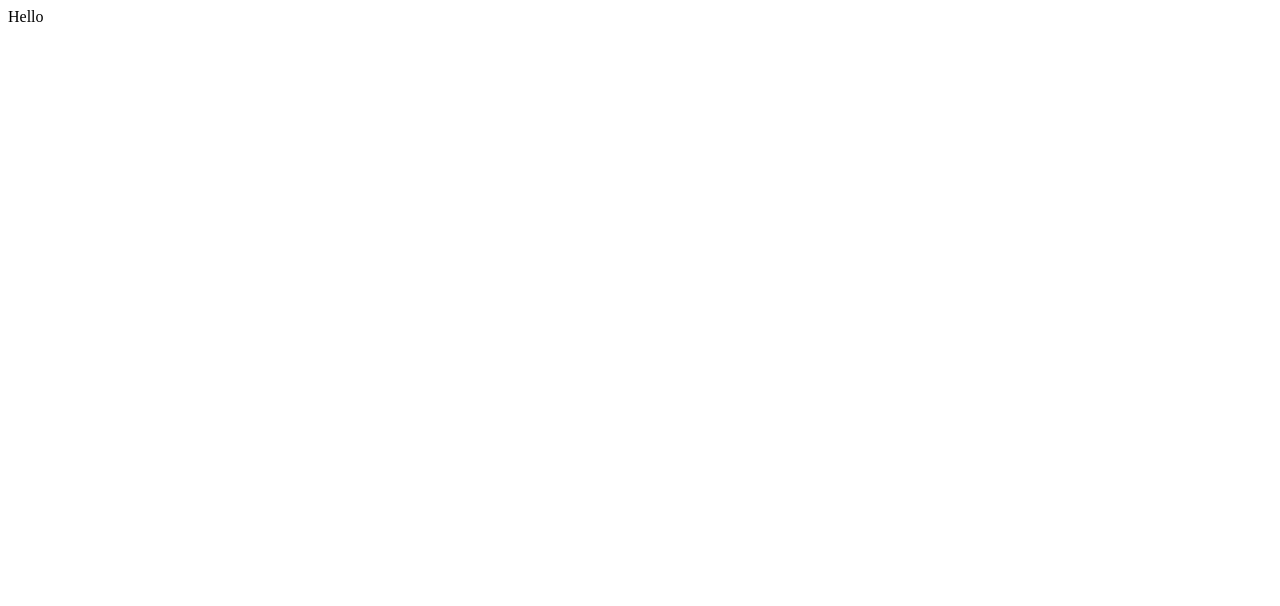
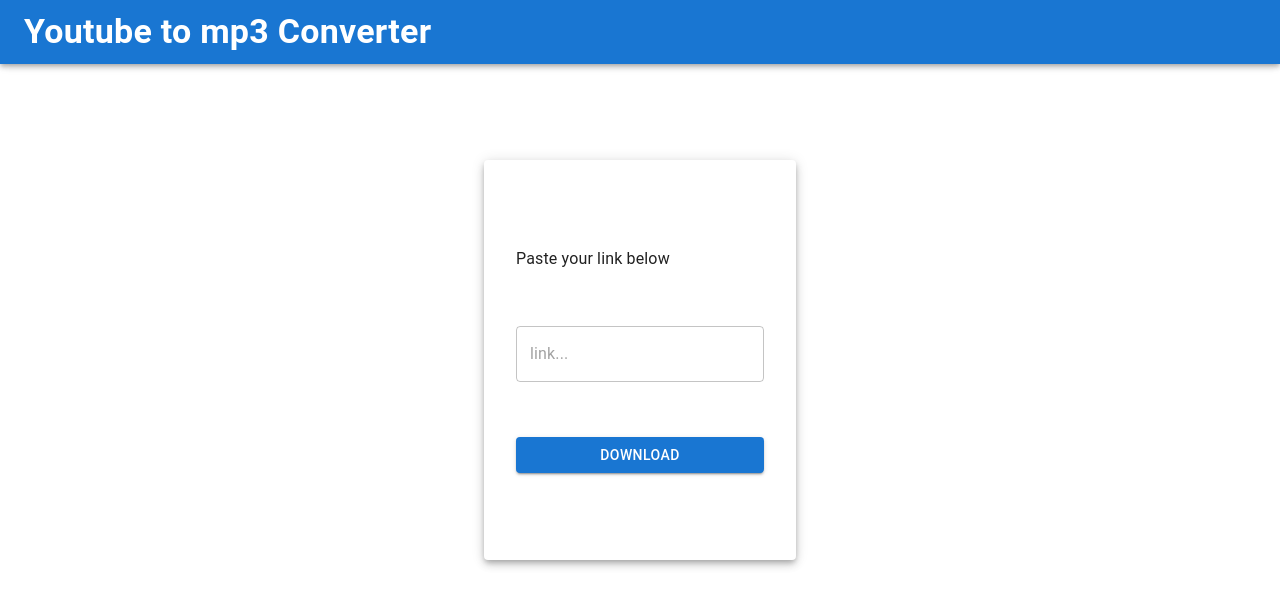
Before and after one commit to HeavyCrawFish/ytmp3, a React (Vite) app: page / in a window 1280 px wide. Shown: the top 606 px of the page. Built offline with nearby package versions, Linux system fonts and the light colour scheme.

Commit message:
working functionalities

```diff
--- a/package.json
+++ b/package.json
@@ -10,6 +10,11 @@
     "preview": "vite preview"
   },
   "dependencies": {
+    "@emotion/react": "^11.11.1",
+    "@emotion/styled": "^11.11.0",
+    "@mui/icons-material": "^5.14.11",
+    "@mui/material": "^5.14.11",
+    "axios": "^1.5.1",
     "react": "^18.2.0",
     "react-dom": "^18.2.0"
   },
--- a/src/App.css
+++ b/src/App.css
@@ -0,0 +1,9 @@
+* {
+  box-sizing: border-box;
+}
+
+body {
+  margin: 0;
+  display: flex;
+  justify-content: center;
+}
--- a/src/App.jsx
+++ b/src/App.jsx
@@ -1,11 +1,108 @@
-import { useState } from "react";
+import { useEffect, useState } from "react";
+import { fetch } from "./services/AxiosRequest";
 
 import "./App.css";
+import {
+  Alert,
+  AppBar,
+  Button,
+  Paper,
+  Snackbar,
+  TextField,
+  Toolbar,
+  Typography,
+} from "@mui/material";
 
 function App() {
-  const [count, setCount] = useState(0);
+  const [link, setLink] = useState("");
+  const [response, setResponse] = useState(null);
+  const [disabled, setDisabled] = useState(false);
+  const [open, setOpen] = useState(false);
 
-  return <div className="App">Hello</div>;
+  useEffect(() => {
+    if (response) {
+      window.location.href = response.link;
+    }
+  }, [response]);
+
+  const handleDownload = async (e) => {
+    e.preventDefault();
+    if (link === "") {
+      console.log("Please provide a link!");
+    } else {
+      const text = link.split("=")[1];
+      if (text) {
+        let interval = setInterval(async function () {
+          setDisabled(true);
+          setOpen(true);
+          const res = await fetch(text);
+
+          if (res.status === 200 && res.data.status === "ok") {
+            setDisabled(false);
+            setResponse(res.data);
+            clearInterval(interval);
+          } else if (res.status === 200 && res.data.status === "fail") {
+            setDisabled(false);
+            setResponse(res);
+            clearInterval(interval);
+          }
+        }, 1000);
+      }
+    }
+  };
+
+  const handleClose = (e) => {
+    e.preventDefault();
+    setOpen(false);
+  };
+
+  return (
+    <div className="App">
+      <div className="navbar">
+        <AppBar>
+          <Toolbar>
+            <Typography variant="h4">
+              <b>Youtube to mp3 Converter</b>
+            </Typography>
+          </Toolbar>
+        </AppBar>
+      </div>
+      <div className="form">
+        <Paper
+          sx={{
+            mt: "10rem",
+            p: "2rem",
+            height: "50vh",
+            display: "flex",
+            flexDirection: "column",
+            justifyContent: "space-evenly",
+          }}
+          elevation={5}
+        >
+          <Typography>Paste your link below</Typography>
+          <TextField
+            type="text"
+            variant="outlined"
+            placeholder="link..."
+            onChange={(e) => {
+              setLink(e.target.value);
+            }}
+            value={link}
+          />
+          <Button
+            variant="contained"
+            onClick={handleDownload}
+            disabled={disabled ? true : false}
+          >
+            Download
+          </Button>
+          <Snackbar open={open} autoHideDuration={5000} onClose={handleClose}>
+            <Alert onClose={handleClose} severity={"success"} />
+          </Snackbar>
+        </Paper>
+      </div>
+    </div>
+  );
 }
 
 export default App;
--- /dev/null
+++ b/src/services/AxiosRequest.js
@@ -0,0 +1,19 @@
+import axios from "axios";
+
+const requestOptions = {
+  method: "GET",
+  url: "https://youtube-mp36.p.rapidapi.com/dl",
+  params: { id: "UxxajLWwzqY" },
+  headers: {
+    "X-RapidAPI-Key": "ee456337c8msh0d5d0e68637e946p174d1ejsnd0aee61179fa",
+    "X-RapidAPI-Host": "youtube-mp36.p.rapidapi.com",
+  },
+};
+
+const fetch = async (id) => {
+  requestOptions.params = { id };
+  const response = await axios.request(requestOptions);
+  return response;
+};
+
+export { fetch };
```
Also changed, not shown: 1 other file (tests, documents, lock files or other folders).
